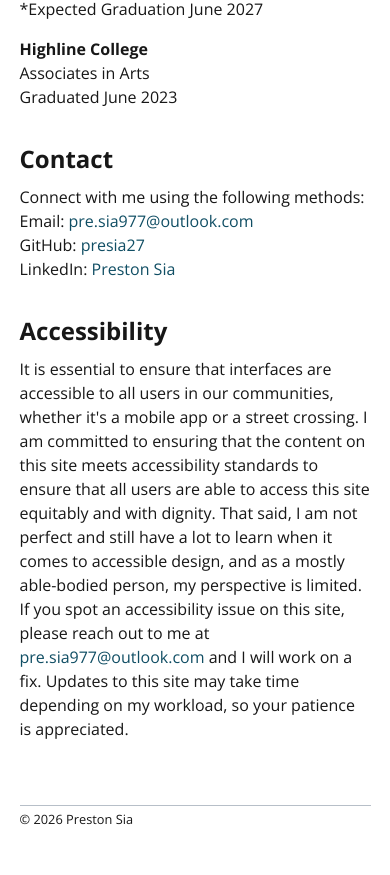
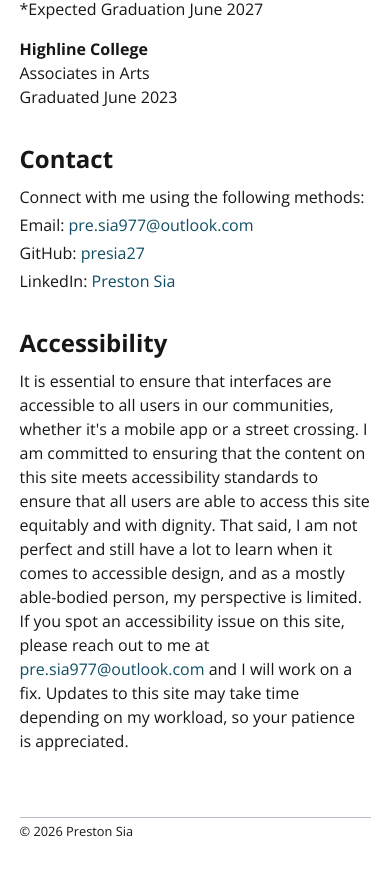
Before and after one commit to presia27/preston-portfolio, a Next.js app: page /about-me in a window 390 px wide. Shown: the part 1310-2185 px from the top of the page. Built offline with nearby package versions, Linux system fonts and the light colour scheme.

Commit message:
Add spacing on mobile for contact info

```diff
--- a/src/app/about-me/page.tsx
+++ b/src/app/about-me/page.tsx
@@ -64,11 +64,11 @@ export default function AboutPage() {
 
       <section className="mt-8">
         <h2 className="bigHeader2">Contact</h2>
-        Connect with me using the following methods:
+        <div className="mb-1">Connect with me using the following methods:</div>
         <ul>
-          <li>Email: <a href="mailto:pre.sia977@outlook.com" className="link">pre.sia977@outlook.com</a></li>
-          <li>GitHub: <a href="https://github.com/presia27" className="link">presia27</a></li>
-          <li>LinkedIn: <a href="https://www.linkedin.com/in/preston-sia" className="link">Preston Sia</a></li>
+          <li className="mb-1">Email: <a href="mailto:pre.sia977@outlook.com" className="link">pre.sia977@outlook.com</a></li>
+          <li className="mb-1">GitHub: <a href="https://github.com/presia27" className="link">presia27</a></li>
+          <li className="mb-1">LinkedIn: <a href="https://www.linkedin.com/in/preston-sia" className="link">Preston Sia</a></li>
         </ul>
       </section>
 
--- a/src/app/page.tsx
+++ b/src/app/page.tsx
@@ -22,11 +22,11 @@ export default function Home() {
         <div
           className="border-t sm:border-t-0 sm:border-l border-accent-darker px-4 md:px-10 py-4 xl:mr-[20%] md:min-w-82.5"
         >
-          <h2 className="font-bold sm:border-b border-accent-darker">Preston Sia</h2>
+          <h2 className="font-bold sm:border-b border-accent-darker mb-1 sm:mb-0">Preston Sia</h2>
           <ul>
-            <li>Email: <a href="mailto:pre.sia977@outlook.com" className="link">pre.sia977@outlook.com</a></li>
-            <li>GitHub: <a href="https://github.com/presia27" className="link">presia27</a></li>
-            <li>LinkedIn: <a href="https://www.linkedin.com/in/preston-sia" className="link">Preston Sia</a></li>
+            <li className="mb-1 sm:mb-0">Email: <a href="mailto:pre.sia977@outlook.com" className="link">pre.sia977@outlook.com</a></li>
+            <li className="mb-1 sm:mb-0">GitHub: <a href="https://github.com/presia27" className="link">presia27</a></li>
+            <li className="mb-1 sm:mb-0">LinkedIn: <a href="https://www.linkedin.com/in/preston-sia" className="link">Preston Sia</a></li>
           </ul>
         </div>
       </section>
```
